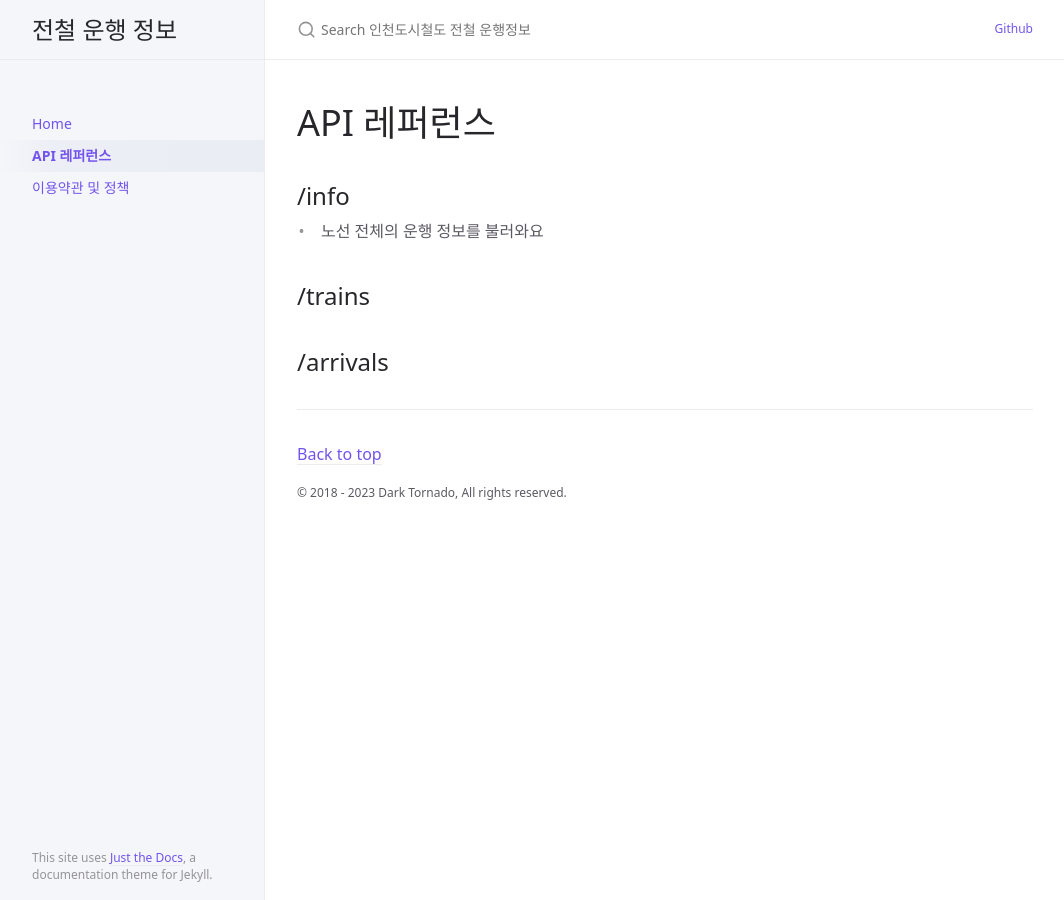
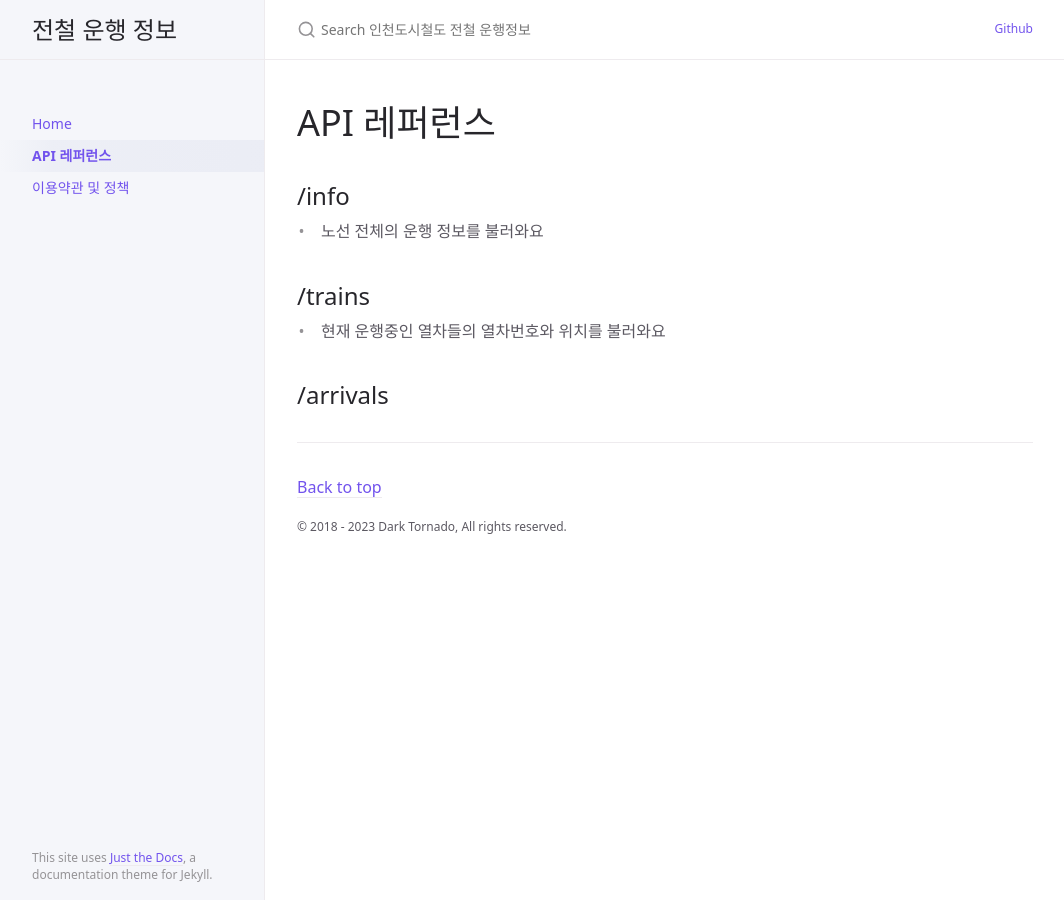
Before and after one commit to DarkTornado/ictr, a Jekyll site: the page built from docs/api.md, in a window 1280 px wide. Shown: the whole page, without its empty margins (107-1171 px from the left). Built offline with Jekyll 4.4.1, drawn with Linux system fonts in a browser that asks for light colours.

Commit message:
Update api.md

```diff
--- a/docs/api.md
+++ b/docs/api.md
@@ -10,5 +10,6 @@ nav_order: 2
 - 노선 전체의 운행 정보를 불러와요
 
 ## /trains
+- 현재 운행중인 열차들의 열차번호와 위치를 불러와요
 
 ## /arrivals
```
